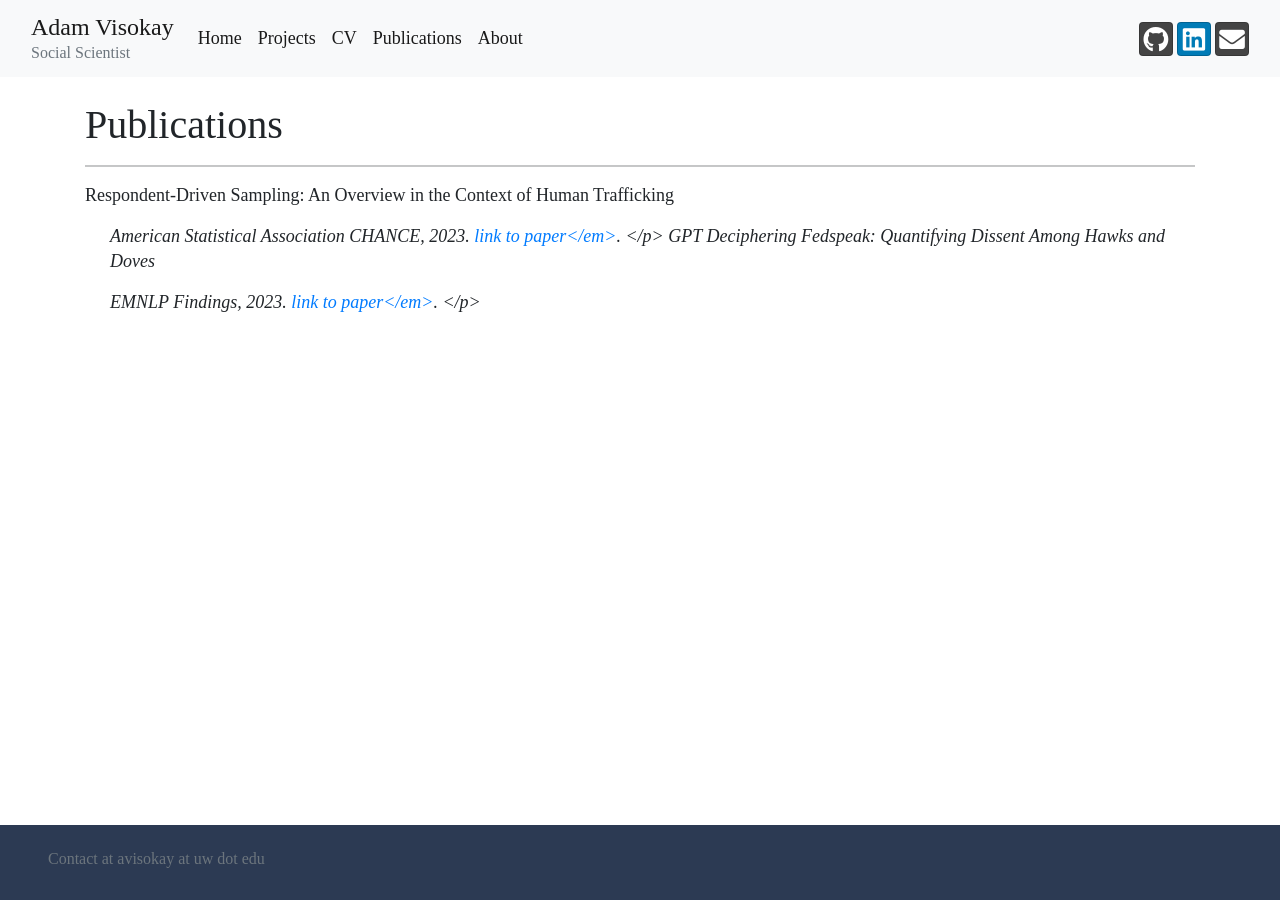
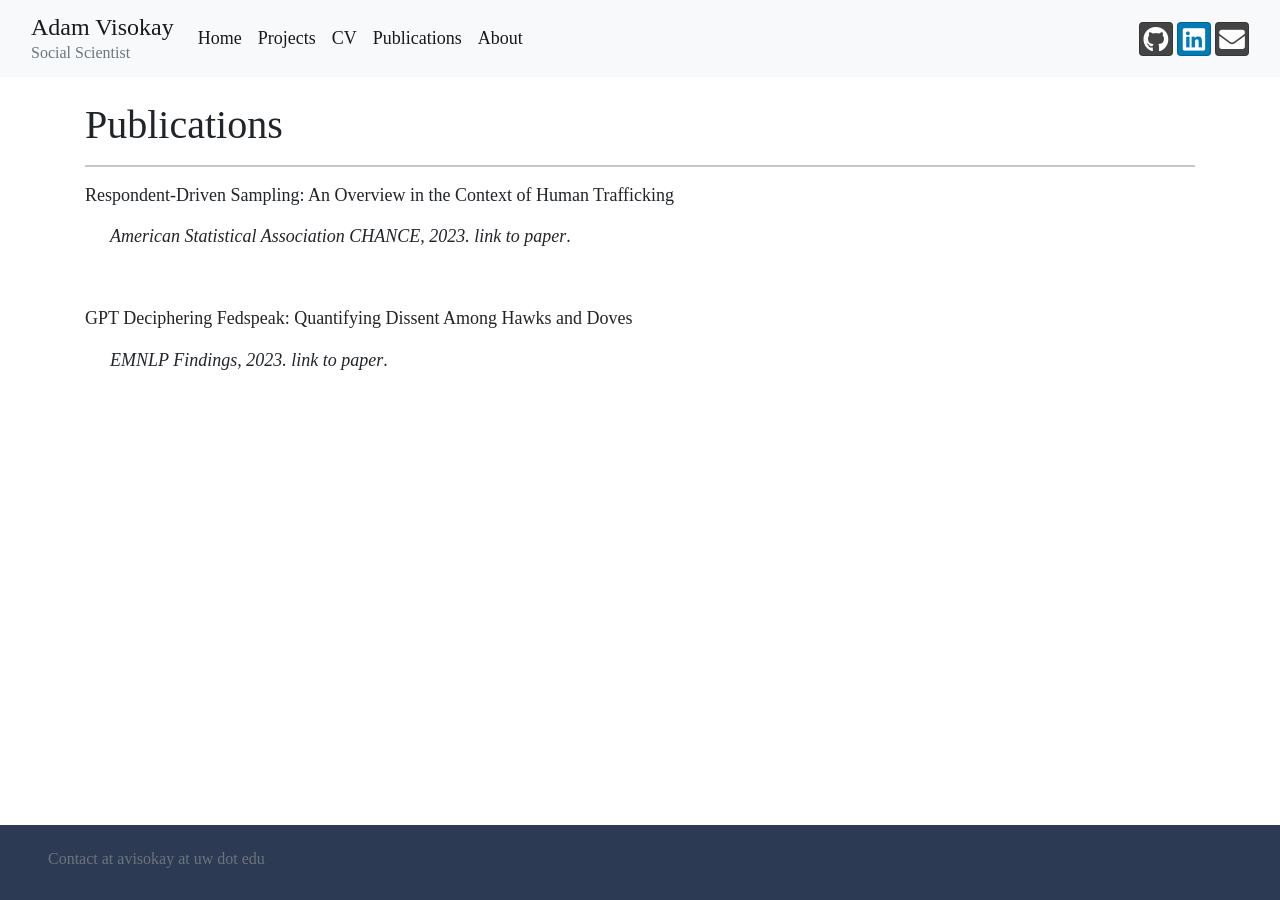
Before and after one commit to avisokay/avisokay.github.io, a Jekyll site: the page built from publications.html, in a window 1280 px wide. Built offline with Jekyll 4.4.1, drawn with Linux system fonts in a browser that asks for light colours; nearby versions of some CDN libraries.

Commit message:
updated formatting of pubs

```diff
--- a/_includes/publications.md
+++ b/_includes/publications.md
@@ -1,10 +1,11 @@
 Respondent-Driven Sampling: An Overview in the Context of Human Trafficking<br/>
 <p style="margin-left: 25px;">
-<em>American Statistical Association CHANCE,  2023. <a href="https://www.tandfonline.com/doi/full/10.1080/09332480.2023.2290949">link to paper</em></a>.
+<em>American Statistical Association CHANCE,  2023. <a href="https://www.tandfonline.com/doi/full/10.1080/09332480.2023.2290949"></a>link to paper</em>.
 </p>
 
+<br>
 
 GPT Deciphering Fedspeak: Quantifying Dissent Among Hawks and Doves<br/>
 <p style="margin-left: 25px;">
-<em>EMNLP Findings, 2023. <a href="https://aclanthology.org/2023.findings-emnlp.434/">link to paper</em></a>.
+<em>EMNLP Findings, 2023. <a href="https://aclanthology.org/2023.findings-emnlp.434/"></a>link to paper</em>.
 </p>
```
